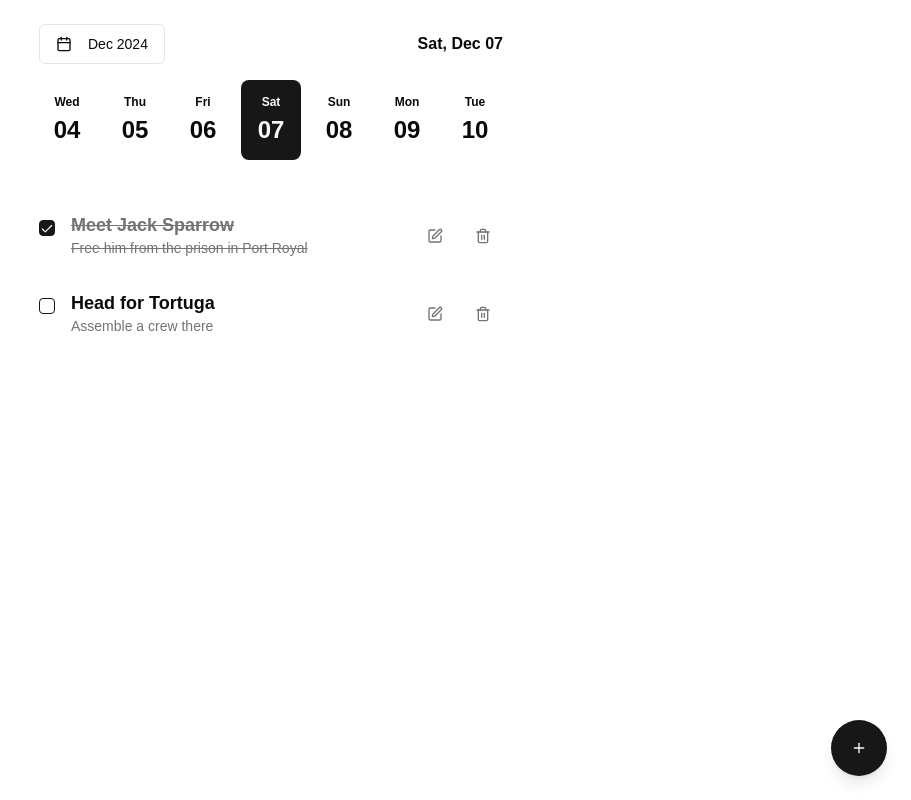
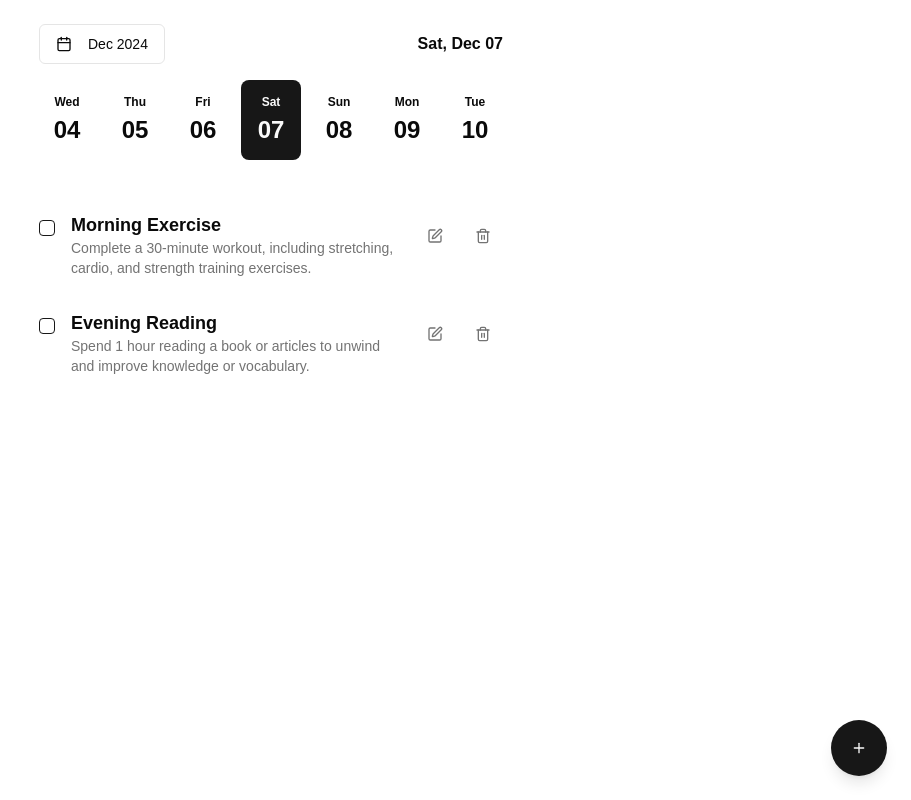
Before and after one commit to omkaarvd/to-do-app, a Next.js app: page / in a window 1280 px wide. Shown: the whole page, without its empty margins (369-1280 px from the left). Built offline with nearby package versions, Linux system fonts and the light colour scheme.

Commit message:
feat: integrate zustand for todo state management and remove local state

```diff
--- a/package.json
+++ b/package.json
@@ -22,7 +22,8 @@
     "react-day-picker": "^9.4.1",
     "react-dom": "^19.0.0",
     "tailwind-merge": "^2.5.5",
-    "tailwindcss-animate": "^1.0.7"
+    "tailwindcss-animate": "^1.0.7",
+    "zustand": "^5.0.2"
   },
   "devDependencies": {
     "@types/node": "^20",
--- a/src/components/todo-item.tsx
+++ b/src/components/todo-item.tsx
@@ -1,5 +1,3 @@
-"use client";
-
 import { Checkbox } from "@/components/ui/checkbox";
 import { Todo } from "@/types/todo";
 import { cn } from "@/lib/utils";
--- a/src/components/todo-list.tsx
+++ b/src/components/todo-list.tsx
@@ -10,84 +10,37 @@ import {
 } from "@/components/ui/dialog";
 import { Input } from "@/components/ui/input";
 import { Textarea } from "@/components/ui/textarea";
+import useTodoStore from "@/store";
 import { Todo } from "@/types/todo";
-import { addDays, isSameDay } from "date-fns";
+import { isSameDay } from "date-fns";
 import { Plus } from "lucide-react";
 import { useState } from "react";
 import { CalendarView } from "./calendar-view";
 import { TodoItem } from "./todo-item";
 
-const initialTodos: Todo[] = [
-  {
-    id: "1",
-    title: "Meet Jack Sparrow",
-    description: "Free him from the prison in Port Royal",
-    completed: true,
-    date: new Date().toISOString(),
-  },
-  {
-    id: "2",
-    title: "Head for Tortuga",
-    description: "Assemble a crew there",
-    completed: false,
-    date: new Date().toISOString(),
-  },
-  {
-    id: "3",
-    title: "Chase The Pearl",
-    description: "All the way up to Isla de Muerta",
-    completed: false,
-    date: addDays(new Date(), 1).toISOString(),
-  },
-  {
-    id: "4",
-    title: "Find Elizabeth",
-    description: "Prevent Barbossa from hurting her",
-    completed: false,
-    date: addDays(new Date(), 2).toISOString(),
-  },
-  {
-    id: "5",
-    title: "Shoot Barbossa",
-    description: "After lifting the curse and depriving him of immortality",
-    completed: false,
-    date: addDays(new Date(), 2).toISOString(),
-  },
-];
-
 export function TodoList() {
   const [selectedDate, setSelectedDate] = useState(new Date());
-  const [todos, setTodos] = useState<Todo[]>(initialTodos);
   const [newTitle, setNewTitle] = useState("");
   const [newDescription, setNewDescription] = useState("");
   const [isAddDialogOpen, setIsAddDialogOpen] = useState(false);
   const [isEditDialogOpen, setIsEditDialogOpen] = useState(false);
   const [editingTodo, setEditingTodo] = useState<Todo | null>(null);
 
-  const toggleTodo = (id: string) => {
-    setTodos(
-      todos.map((todo) =>
-        todo.id === id ? { ...todo, completed: !todo.completed } : todo
-      )
-    );
-  };
-
-  const deleteTodo = (id: string) => {
-    setTodos(todos.filter((todo) => todo.id !== id));
-  };
+  const todos = useTodoStore((state) => state.todos);
+  const toggle = useTodoStore((state) => state.toggle);
+  const remove = useTodoStore((state) => state.remove);
+  const add = useTodoStore((state) => state.add);
+  const edit = useTodoStore((state) => state.edit);
 
   const addTodo = () => {
     if (newTitle.trim()) {
-      setTodos([
-        ...todos,
-        {
-          id: Math.random().toString(),
-          title: newTitle,
-          description: newDescription,
-          completed: false,
-          date: selectedDate.toISOString(),
-        },
-      ]);
+      add({
+        id: Math.random().toString(),
+        title: newTitle,
+        description: newDescription,
+        completed: false,
+        date: selectedDate.toISOString(),
+      });
       setNewTitle("");
       setNewDescription("");
       setIsAddDialogOpen(false);
@@ -96,6 +49,7 @@ export function TodoList() {
 
   const editTodo = (id: string) => {
     const todoToEdit = todos.find((todo) => todo.id === id);
+
     if (todoToEdit) {
       setEditingTodo(todoToEdit);
       setNewTitle(todoToEdit.title);
@@ -106,13 +60,12 @@ export function TodoList() {
 
   const updateTodo = () => {
     if (editingTodo && newTitle.trim()) {
-      setTodos(
-        todos.map((todo) =>
-          todo.id === editingTodo.id
-            ? { ...todo, title: newTitle, description: newDescription }
-            : todo
-        )
-      );
+      edit({
+        ...editingTodo,
+        title: newTitle,
+        description: newDescription,
+      });
+
       setEditingTodo(null);
       setNewTitle("");
       setNewDescription("");
@@ -131,21 +84,21 @@ export function TodoList() {
         onSelectDate={setSelectedDate}
       />
 
+      {filteredTodos.length === 0 && (
+        <p className="text-center text-muted-foreground mt-4">No todos</p>
+      )}
+
       <div className="space-y-1">
         {filteredTodos.map((todo) => (
           <TodoItem
             key={todo.id}
             todo={todo}
-            onToggle={toggleTodo}
-            onDelete={deleteTodo}
+            onToggle={toggle}
+            onDelete={remove}
             onEdit={editTodo}
           />
         ))}
       </div>
-
-      {filteredTodos.length === 0 && (
-        <p className="text-center text-muted-foreground mt-4">No todos</p>
-      )}
 
       <Dialog open={isAddDialogOpen} onOpenChange={setIsAddDialogOpen}>
         <DialogTrigger asChild>
--- /dev/null
+++ b/src/store/index.ts
@@ -0,0 +1,66 @@
+import { Todo } from "@/types/todo";
+import { create } from "zustand";
+import { createJSONStorage, persist } from "zustand/middleware";
+
+interface TodoStore {
+  todos: Todo[];
+  add: (todo: Todo) => void;
+  remove: (id: string) => void;
+  edit: (todo: Todo) => void;
+  toggle: (id: string) => void;
+}
+
+const useTodoStore = create<TodoStore>()(
+  persist(
+    (set) => ({
+      todos: [
+        {
+          id: "135234654368",
+          title: "Morning Exercise",
+          description:
+            "Complete a 30-minute workout, including stretching, cardio, and strength training exercises.",
+          completed: false,
+          date: new Date().toISOString(),
+        },
+        {
+          id: "876352665467",
+          title: "Evening Reading",
+          description:
+            "Spend 1 hour reading a book or articles to unwind and improve knowledge or vocabulary.",
+          completed: false,
+          date: new Date().toISOString(),
+        },
+      ],
+
+      add: (todo) => set((state) => ({ todos: [...state.todos, todo] })),
+
+      remove: (id) =>
+        set((state) => ({
+          todos: state.todos.filter((todo) => todo.id !== id),
+        })),
+
+      edit: (todo) =>
+        set((state) => ({
+          todos: state.todos.map((t) => (t.id === todo.id ? todo : t)),
+        })),
+
+      toggle: (id: string) =>
+        set((state) => ({
+          todos: state.todos.map((todo) =>
+            todo.id === id
+              ? {
+                  ...todo,
+                  completed: !todo.completed,
+                }
+              : todo
+          ),
+        })),
+    }),
+    {
+      name: "todo-storage",
+      storage: createJSONStorage(() => localStorage),
+    }
+  )
+);
+
+export default useTodoStore;
```
Also changed, not shown: 1 other file (tests, documents, lock files or other folders).
